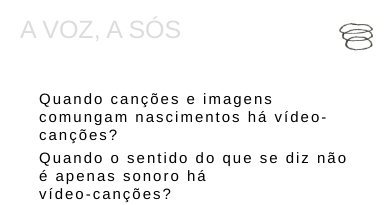
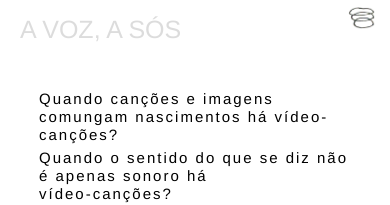
Before and after one commit to avozasos/avozasos.com, a Jekyll site: the page built from _pages/sobre.md, in a window 390 px wide. Shown: the top 205 px of the page. Built offline with Jekyll 4.4.1, drawn with Linux system fonts in a browser that asks for light colours; nearby versions of some CDN libraries.

Commit message:
Update style.css

```diff
--- a/css/style.css
+++ b/css/style.css
@@ -914,6 +914,9 @@ a:hover{
         height: 12vw !important;
         min-height: 50px !important;
     }
+    .openbtn{
+        top:5px !important;
+    }
     .icone p{
         display: none !important;
     }
@@ -927,12 +930,12 @@ a:hover{
   border: none;
   z-index:2;
   position: absolute;
-  top: 20px;
+  top: 10px;
   right: 3%;
   font-size: 36px;
-  width:1%;
+  width:3.5%;
   max-width:55px;
-  min-width:40px;
+  min-width:30px;
   padding: 0 !important;
 }
 
```
